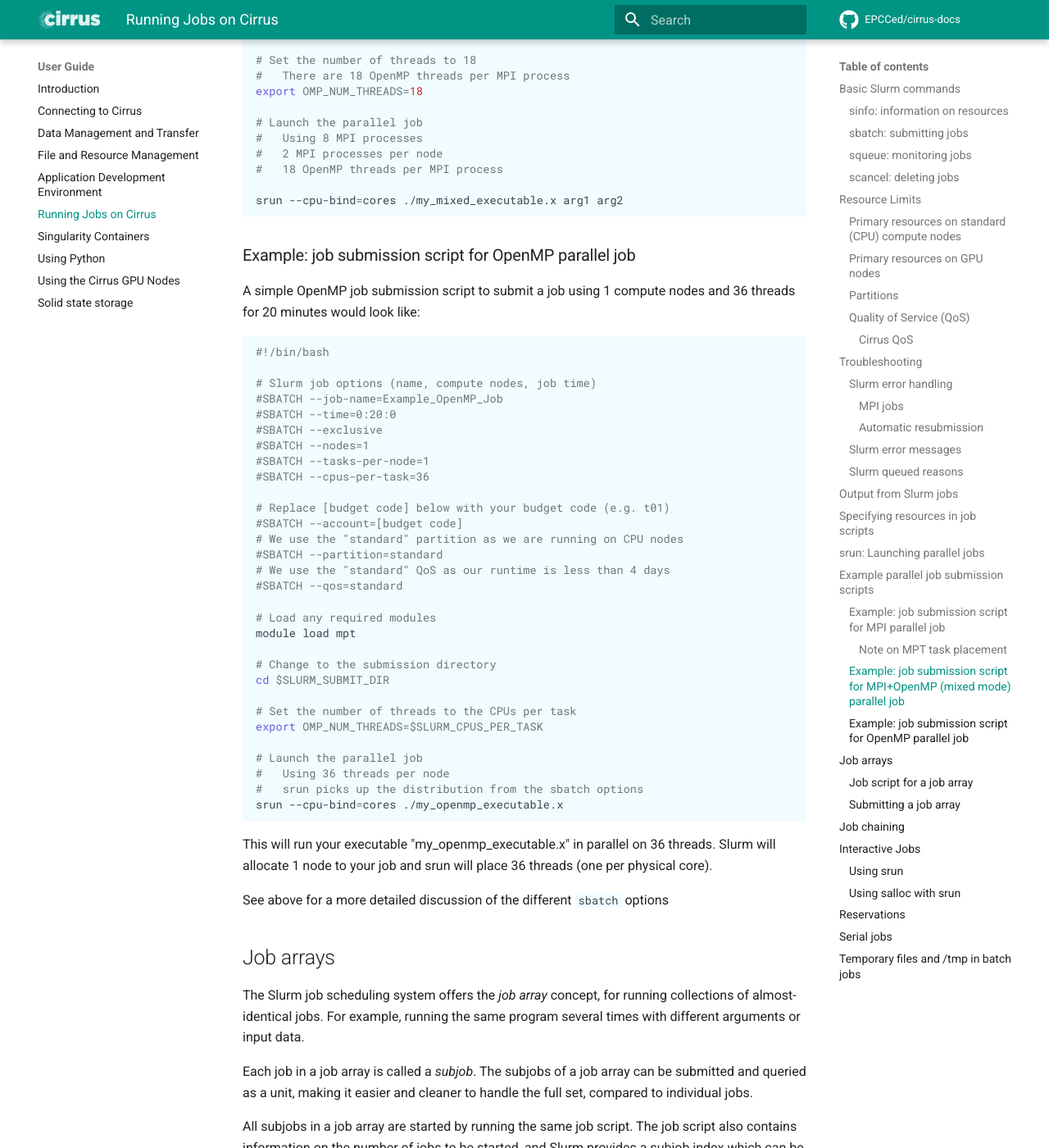
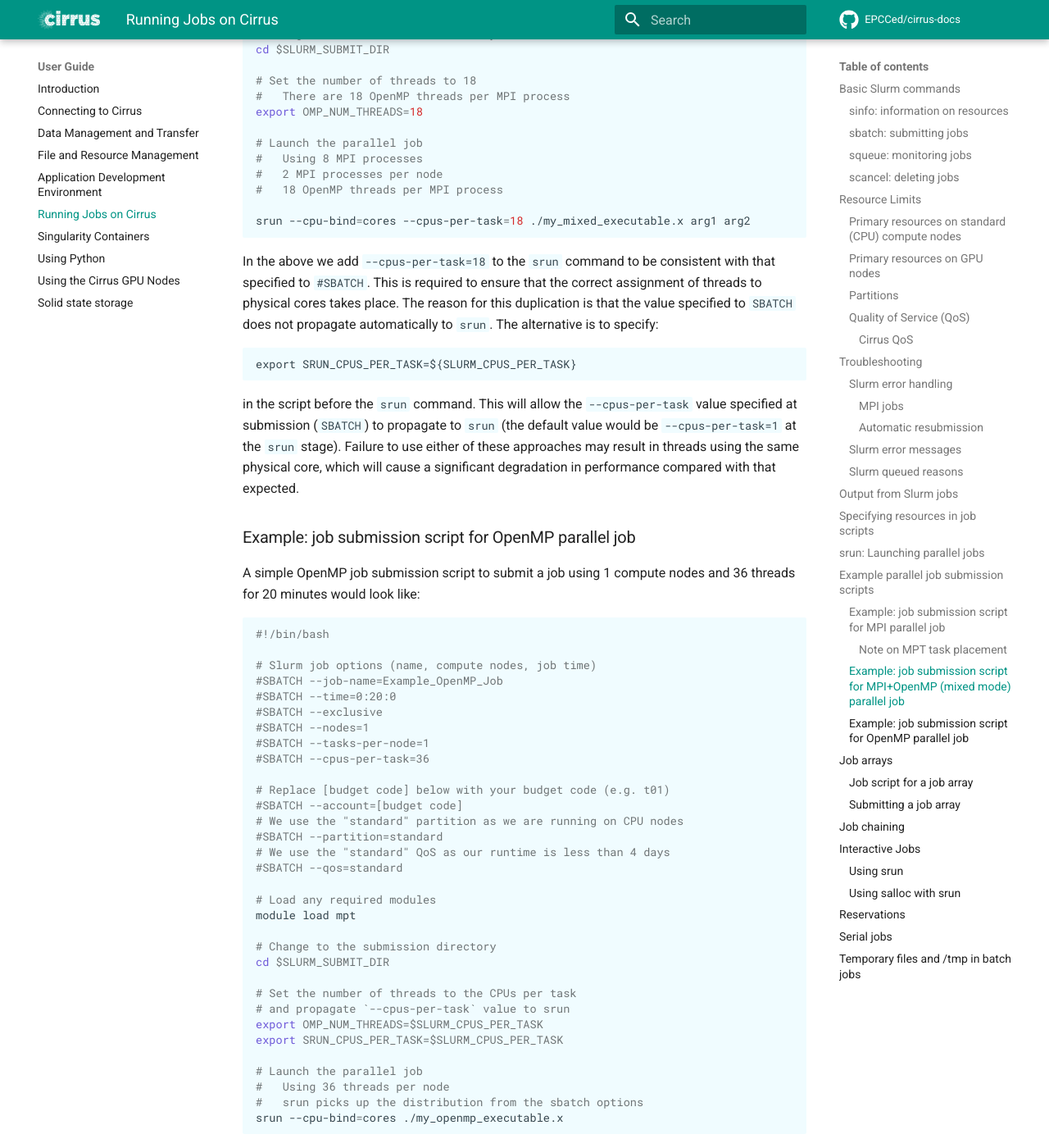
Before and after one commit to EPCCed/cirrus-docs, an MkDocs documentation site: the page built from docs/user-guide/batch.md, in a window 1280 px wide and 1400 px high, scrolled down 13921 px. Shown: the whole window at 82% size. Built offline with MkDocs 1.6.1 and Material for MkDocs 9.7.7, drawn with Linux system fonts in a browser that asks for light colours; comment, search, counter and statistics services are not loaded; some of the changed text lies outside the part shown.

Commit message:
Update for Sluem 22

````diff
--- a/docs/user-guide/batch.md
+++ b/docs/user-guide/batch.md
@@ -444,7 +444,9 @@ parallel processes and threads they require.
    parallel process (e.g. number of OpenMP threads per MPI task for
    hybrid MPI/OpenMP jobs). **Note:** you must also set the
    `OMP_NUM_THREADS` environment variable if using OpenMP in your job
-   and usually add the `--cpu-bind=cores` option to `srun`
+   and usually add the `--cpu-bind=cores` option to `srun`. See the
+   example below for an MPI+OpenMP job for further notes on
+   ``--cpus-per-task``.
 
 
 
@@ -639,8 +641,23 @@ export OMP_NUM_THREADS=18
 #   2 MPI processes per node
 #   18 OpenMP threads per MPI process
 
-srun --cpu-bind=cores ./my_mixed_executable.x arg1 arg2
+srun --cpu-bind=cores --cpus-per-task=18 ./my_mixed_executable.x arg1 arg2
 ```
+In the above we add ``--cpus-per-task=18`` to the `srun` command to be
+consistent with that specified to ``#SBATCH``. This is required to ensure
+that the correct assignment of threads to physical cores takes place.
+The reason for this duplication is that the value specified to ``SBATCH``
+does not propagate automatically to ``srun``. The alternative is to
+specify:
+```
+export SRUN_CPUS_PER_TASK=${SLURM_CPUS_PER_TASK}
+```
+in the script before the ``srun`` command. This will allow the ``--cpus-per-task`` value specified at submission (``SBATCH``) to propagate to ``srun``
+(the default value would be ``--cpus-per-task=1`` at the ``srun`` stage).
+Failure to use either of these
+approaches may result in threads using the same physical core, which
+will cause a significant degradation in performance compared with
+that expected.
 
 ### Example: job submission script for OpenMP parallel job
 
@@ -672,7 +689,9 @@ module load mpt
 cd $SLURM_SUBMIT_DIR
 
 # Set the number of threads to the CPUs per task
+# and propagate `--cpus-per-task` value to srun
 export OMP_NUM_THREADS=$SLURM_CPUS_PER_TASK
+export SRUN_CPUS_PER_TASK=$SLURM_CPUS_PER_TASK
 
 # Launch the parallel job
 #   Using 36 threads per node
@@ -680,7 +699,7 @@ export OMP_NUM_THREADS=$SLURM_CPUS_PER_TASK
 srun --cpu-bind=cores ./my_openmp_executable.x
 ```
 
-This will run your executable "my_openmp_executable.x" in parallel on 36
+This will run your executable ``my_openmp_executable.x`` in parallel on 36
 threads. Slurm will allocate 1 node to your job and srun will place 36
 threads (one per physical core).
 
````
